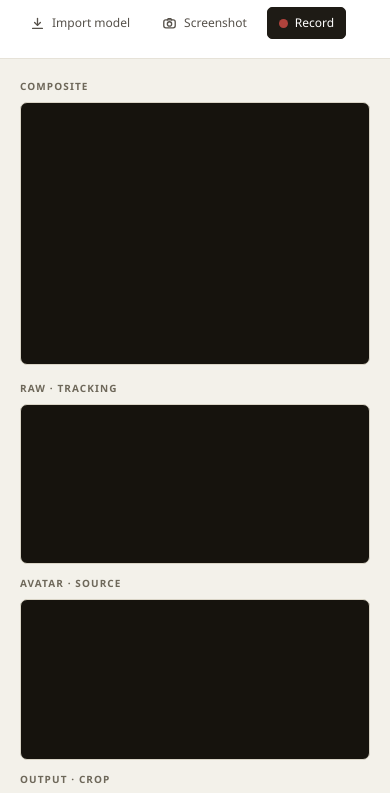
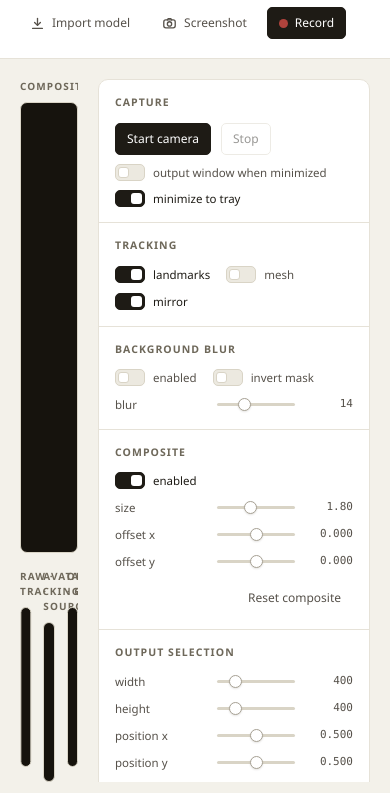
Before and after one commit to mrchipset/AniFaceUp, a website built with Vite: page index.html in a window 390 px wide. Shown: the part 42-835 px from the top of the page. Built offline with nearby package versions, Linux system fonts and the light colour scheme; what @mediapipe/tasks-vision would draw is missing.

Commit message:
fix(ui): keep the control rail beside the video at all window widths

```diff
--- a/src/styles.css
+++ b/src/styles.css
@@ -299,9 +299,14 @@ dt {
 
 /* --------------------------------------------------------------- workspace */
 
+/*
+ * Always two columns: the stage on the left, the control rail on the right.
+ * The rail keeps a usable minimum width and grows toward its old 360px cap;
+ * the stage takes whatever is left. The layout never stacks at any width.
+ */
 .workspace {
   display: grid;
-  grid-template-columns: minmax(0, 1fr) 360px;
+  grid-template-columns: minmax(0, 1fr) clamp(272px, 30vw, 360px);
   grid-template-rows: minmax(0, 1fr);
   gap: 20px;
   min-height: 0;
@@ -805,44 +810,11 @@ input[type="range"]::-moz-range-thumb {
 
 /* -------------------------------------------------------------- responsive */
 
-@media (max-width: 1040px) {
-  body {
-    overflow: auto;
-  }
-
-  .app {
-    height: auto;
-    min-height: 100dvh;
-  }
-
-  .workspace {
-    grid-template-columns: minmax(0, 1fr);
-    overflow: visible;
-  }
-
-  .stage,
-  .rail {
-    overflow: visible;
-  }
-
-  /*
-   * Stacked layout: the app is no longer a fixed viewport, so the stage has no
-   * definite height to fill. Release the flex-fill contract and fall back to the
-   * composite's intrinsic ratio (full width, height follows) like the tiles.
-   */
-  .monitor-primary,
-  .frame-primary {
-    flex: 0 0 auto;
-  }
-
-  .frame-primary > #composite {
-    width: 100%;
-    height: auto;
-    max-width: none;
-    max-height: none;
-  }
-}
-
+/*
+ * The two-pane fixed-height shell holds at every width (see .workspace). Only
+ * chrome adapts: the app bar wraps and the tile captions/minor chrome drop out
+ * when space is tight. Nothing here stacks the rail under the stage.
+ */
 @media (max-width: 760px) {
   .appbar {
     flex-wrap: wrap;
@@ -854,10 +826,6 @@ input[type="range"]::-moz-range-thumb {
     flex-basis: 100%;
   }
 
-  .monitor-row {
-    grid-template-columns: minmax(0, 1fr);
-  }
-
   .monitor-hint {
     display: none;
   }
```
